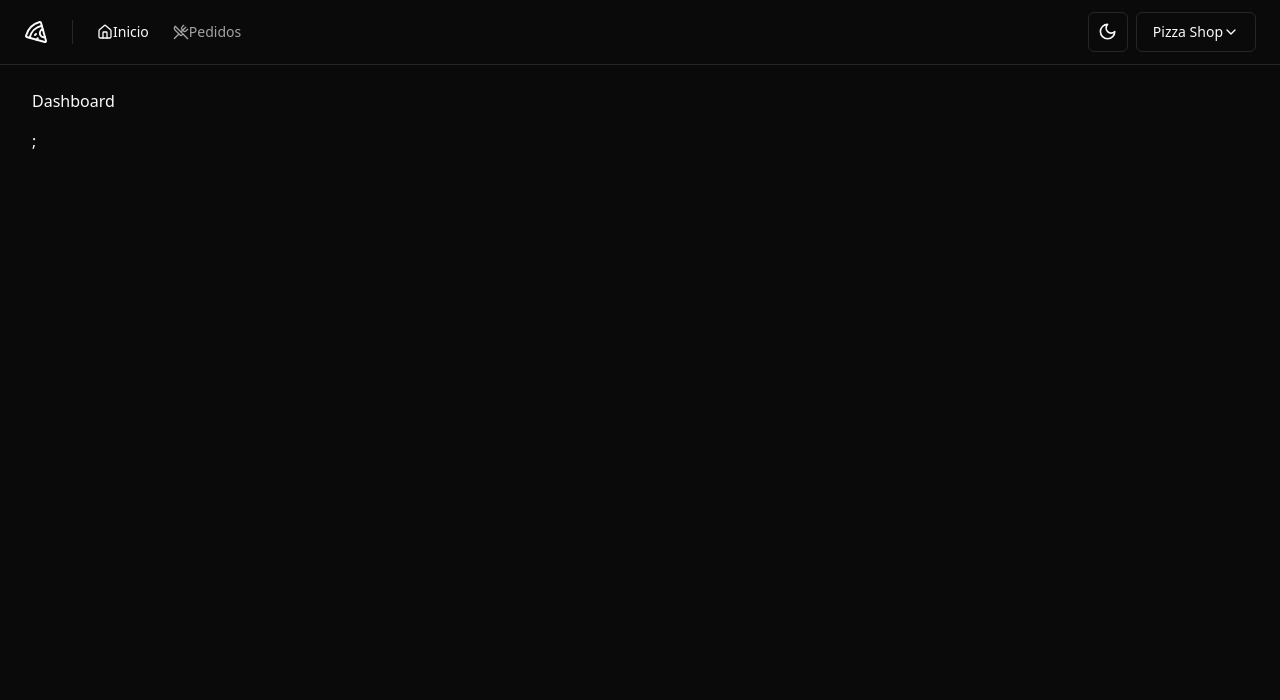
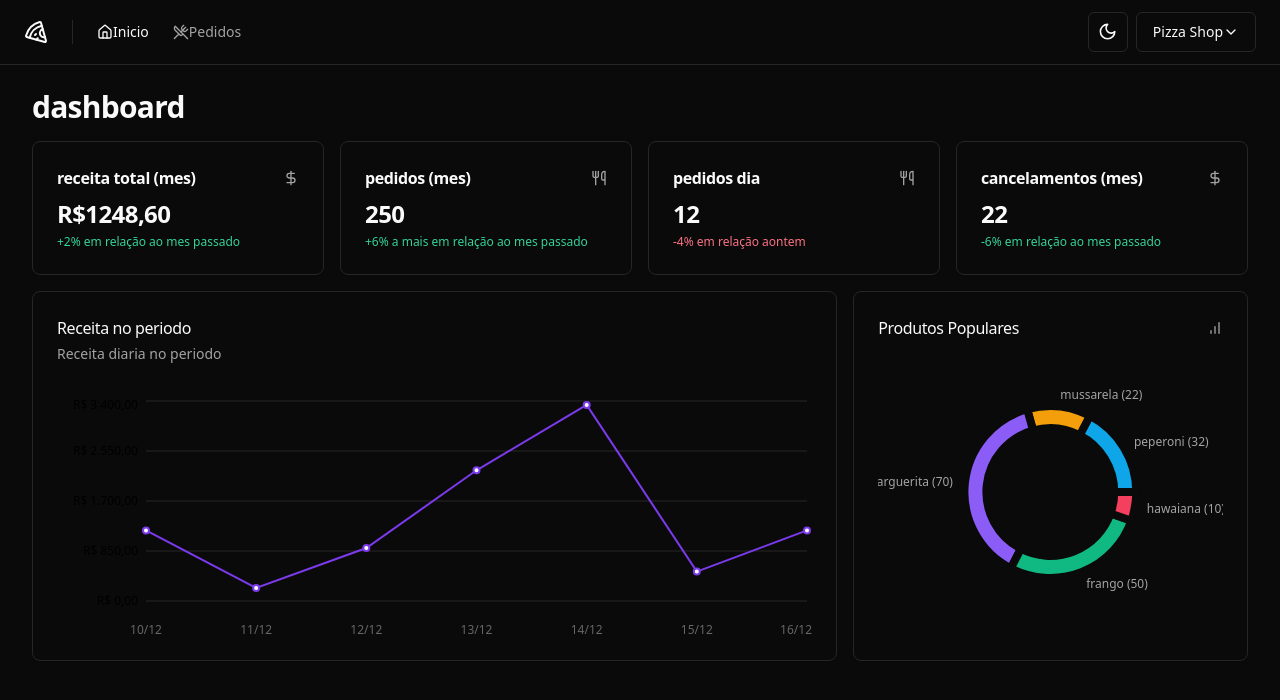
Before and after one commit to PedroGrunwald/Pizza-Shop, a React (Vite) app: page / in a window 1280 px wide. Shown: the top 700 px of the page. Built offline with nearby package versions, Linux system fonts and the light colour scheme.

Commit message:
feat: add graphics popular-products and revenue-charts and components

```diff
--- a/package.json
+++ b/package.json
@@ -27,6 +27,7 @@
     "react-helmet-async": "^2.0.5",
     "react-hook-form": "^7.53.0",
     "react-router-dom": "^6.26.1",
+    "recharts": "^2.12.7",
     "sonner": "^1.5.0",
     "sooner": "^1.1.4",
     "sort-by": "^1.2.0",
--- a/src/pages/app/dashboard.tsx
+++ /dev/null
@@ -1,12 +0,0 @@
-import { Helmet } from "react-helmet-async";
-
-
-
-export function Dashboard(){
-    return(
-        <>
-      <Helmet title="login" />
-      <h1>Dashboard</h1>;
-    </>
-    )
-}
--- /dev/null
+++ b/src/pages/app/dashboard/dashboard.tsx
@@ -0,0 +1,29 @@
+import { Helmet } from "react-helmet-async";
+import { MonthRevenueCard } from "./month-revenual";
+import { MonthOrdersAmountCard } from "./month-orders-amount-card.tsx";
+import { DayOrdersAmountCard } from "./day-orders-amount-card.tsx";
+import { MonthCanceledOrdersAmount } from "./month-canceled-orders-amount";
+import { RevenueChart } from "./revenue-chart.tsx";
+import { PopularProductsChart } from "./popular-products-chart.tsx";
+
+export function Dashboard() {
+  return (
+    <>
+      <Helmet title="login" />
+      <div className="flex flex-col gap-4">
+        <h1 className="text-3xl font-bold tracking-tight">dashboard</h1>
+        <div className="grid grid-cols-4 gap-4">
+          <MonthRevenueCard />
+          <MonthOrdersAmountCard />
+          <DayOrdersAmountCard />
+          <MonthCanceledOrdersAmount />
+        </div>
+
+        <div className="grid grid-cols-9 gap-4">
+          <RevenueChart/>
+          <PopularProductsChart/>
+        </div>
+      </div>
+    </>
+  );
+}
--- /dev/null
+++ b/src/pages/app/dashboard/day-orders-amount-card.tsx
@@ -0,0 +1,27 @@
+import { Card, CardHeader, CardTitle, CardContent } from "@/components/ui/card";
+import { Utensils } from "lucide-react";
+
+
+
+export function DayOrdersAmountCard(){
+   return(
+    <Card>
+    <CardHeader className="flex-row items-center justify-between space-y-0 pb-2">
+      <CardTitle className="text-base font-semibold">
+        pedidos dia
+      </CardTitle>
+      <Utensils className="h-4 w-4 text-muted-foreground" />
+    </CardHeader>
+    <CardContent className="space-y-1">
+      <span className="text-2xl font-bold tracking-tight">
+       12
+      </span>
+      <p className="text-xs text-muted-foreground">
+        <span className="text-rose-500 dark:text-rose-400">
+          -4% em relação aontem
+        </span>
+      </p>
+    </CardContent>
+  </Card>
+   )
+}
--- /dev/null
+++ b/src/pages/app/dashboard/month-canceled-orders-amount.tsx
@@ -0,0 +1,27 @@
+import { Card, CardHeader, CardTitle, CardContent } from "@/components/ui/card";
+import { DollarSign } from "lucide-react";
+
+
+
+export function MonthCanceledOrdersAmount(){
+   return(
+    <Card>
+    <CardHeader className="flex-row items-center justify-between space-y-0 pb-2">
+      <CardTitle className="text-base font-semibold">
+       cancelamentos (mes)
+      </CardTitle>
+      <DollarSign className="h-4 w-4 text-muted-foreground" />
+    </CardHeader>
+    <CardContent className="space-y-1">
+      <span className="text-2xl font-bold tracking-tight">
+      22
+      </span>
+      <p className="text-xs text-muted-foreground">
+        <span className="text-emerald-500 dark:text-emerald-400">
+          -6% em relação ao mes passado
+        </span>
+      </p>
+    </CardContent>
+  </Card>
+   )
+}
--- /dev/null
+++ b/src/pages/app/dashboard/month-orders-amount-card.tsx.tsx
@@ -0,0 +1,27 @@
+import { Card, CardHeader, CardTitle, CardContent } from "@/components/ui/card";
+import {  Utensils } from "lucide-react";
+
+
+
+export function MonthOrdersAmountCard(){
+   return(
+    <Card>
+    <CardHeader className="flex-row items-center justify-between space-y-0 pb-2">
+      <CardTitle className="text-base font-semibold">
+        pedidos (mes)
+      </CardTitle>
+      <Utensils className="h-4 w-4 text-muted-foreground" />
+    </CardHeader>
+    <CardContent className="space-y-1">
+      <span className="text-2xl font-bold tracking-tight">
+      250
+      </span>
+      <p className="text-xs text-muted-foreground">
+        <span className="text-emerald-500 dark:text-emerald-400">
+          +6% a mais em relação ao mes passado
+        </span>
+      </p>
+    </CardContent>
+  </Card>
+   )
+}
--- /dev/null
+++ b/src/pages/app/dashboard/month-revenual.tsx
@@ -0,0 +1,27 @@
+import { Card, CardHeader, CardTitle, CardContent } from "@/components/ui/card";
+import { DollarSign } from "lucide-react";
+
+
+
+export function MonthRevenueCard(){
+   return(
+    <Card>
+    <CardHeader className="flex-row items-center justify-between space-y-0 pb-2">
+      <CardTitle className="text-base font-semibold">
+        receita total (mes)
+      </CardTitle>
+      <DollarSign className="h-4 w-4 text-muted-foreground" />
+    </CardHeader>
+    <CardContent className="space-y-1">
+      <span className="text-2xl font-bold tracking-tight">
+        R$1248,60
+      </span>
+      <p className="text-xs text-muted-foreground">
+        <span className="text-emerald-500 dark:text-emerald-400">
+          +2% em relação ao mes passado
+        </span>
+      </p>
+    </CardContent>
+  </Card>
+   )
+}
--- /dev/null
+++ b/src/pages/app/dashboard/popular-products-chart.tsx
@@ -0,0 +1,106 @@
+import { Card, CardContent, CardHeader, CardTitle } from "@/components/ui/card";
+import { BarChart } from "lucide-react";
+import { ResponsiveContainer, PieChart, Pie, Cell } from "recharts";
+import colors from "tailwindcss/colors";
+
+const data = [
+  {
+    product: "peperoni",
+    amount: 32,
+  },
+  {
+    product: "mussarela",
+    amount: 22,
+  },
+  {
+    product: "marguerita",
+    amount: 70,
+  },
+  {
+    product: "frango",
+    amount: 50,
+  },
+  {
+    product: "hawaiana",
+    amount: 10,
+  },
+];
+
+const COLORS = [
+  colors.sky[500],
+  colors.amber[500],
+  colors.violet[500],
+  colors.emerald[500],
+  colors.rose[500],
+];
+
+export function PopularProductsChart() {
+  return (
+    <Card className="col-span-3">
+      <CardHeader className="pb-8">
+        <div className="flex items-center justify-between">
+          <CardTitle className="text-base font-medium">
+            Produtos Populares
+          </CardTitle>
+          <BarChart className="h-4 w-4 text-muted-foreground" />
+        </div>
+      </CardHeader>
+      <CardContent>
+        <ResponsiveContainer width="100%" height={240}>
+          <PieChart style={{ fontSize: 12 }}>
+            <Pie
+              data={data}
+              dataKey="amount"
+              nameKey="product"
+              cx="50%"
+              cy="50%"
+              outerRadius={86}
+              innerRadius={64}
+              strokeWidth={8}
+              labelLine={false}
+              label={({
+                cx,
+                cy,
+                midAngle,
+                innerRadius,
+                outerRadius,
+                value,
+                index,
+              }) => {
+                const RADIAN = Math.PI / 180;
+                const radius = 12 + innerRadius + (outerRadius - innerRadius);
+                const x = cx + radius * Math.cos(-midAngle * RADIAN);
+                const y = cy + radius * Math.sin(-midAngle * RADIAN);
+
+                return (
+                  <text
+                    x={x}
+                    y={y}
+                    className="fill-muted-foreground text-xs"
+                    textAnchor={x > cx ? "start" : "end"}
+                    dominantBaseline="central"
+                  >
+                    {data[index].product.length > 12
+                      ? data[index].product.substring(0, 12).concat("...")
+                      : data[index].product}{" "}
+                    ({value})
+                  </text>
+                );
+              }}
+            >
+              {data.map((_, index) => {
+                return (
+                  <Cell
+                    key={`cell-${index}`}
+                    fill={COLORS[index]}
+                    className="stroke-background hover:opacity-80"
+                  />
+                );
+              })}
+            </Pie>
+          </PieChart>
+        </ResponsiveContainer>
+      </CardContent>
+    </Card>
+  );
+}
--- /dev/null
+++ b/src/pages/app/dashboard/revenue-chart.tsx
@@ -0,0 +1,89 @@
+import {
+  Card,
+  CardContent,
+  CardDescription,
+  CardHeader,
+  CardTitle,
+} from "@/components/ui/card";
+import {
+  ResponsiveContainer,
+  LineChart,
+  Line,
+  XAxis,
+  YAxis,
+  CartesianGrid,
+  Tooltip,
+} from "recharts";
+import colors from "tailwindcss/colors";
+
+const data = [
+  {
+    date: "10/12",
+    revenue: 1200,
+  },
+  {
+    date: "11/12",
+    revenue: 222,
+  },
+  {
+    date: "12/12",
+    revenue: 900,
+  },
+  {
+    date: "13/12",
+    revenue: 2222,
+  },
+  {
+    date: "14/12",
+    revenue: 3333,
+  },
+  {
+    date: "15/12",
+    revenue: 500,
+  },
+  {
+    date: "16/12",
+    revenue: 1200,
+  },
+];
+
+export function RevenueChart() {
+  return (
+    <Card className="col-span-6">
+      <CardHeader className="flex-row items-center justify-between pb-8">
+        <div className="space-y-1">
+          <CardTitle className="text-base font-medium">
+            Receita no periodo
+          </CardTitle>
+          <CardDescription>Receita diaria no periodo</CardDescription>
+        </div>
+      </CardHeader>
+      <CardContent>
+        <ResponsiveContainer width="100%" height={240}>
+          <LineChart data={data} style={{ fontSize: 12 }}>
+            <XAxis dataKey="date" tickLine={false} axisLine={false} dy={16} />
+            <YAxis
+              stroke="888"
+              axisLine={false}
+              tickLine={false}
+              width={84}
+              tickFormatter={(value: number) =>
+                value.toLocaleString("pt-BR", {
+                  style: "currency",
+                  currency: "BRL",
+                })
+              }
+            />
+            <CartesianGrid vertical={false} className="stroke-muted" />
+            <Line
+              type="linear"
+              strokeWidth={2}
+              dataKey="revenue"
+              stroke={colors.violet["600"]}
+            />
+          </LineChart>
+        </ResponsiveContainer>
+      </CardContent>
+    </Card>
+  );
+}
--- a/src/routes.tsx
+++ b/src/routes.tsx
@@ -1,5 +1,5 @@
 import { createBrowserRouter } from "react-router-dom";
-import { Dashboard } from "./pages/app/dashboard";
+import { Dashboard } from "./pages/app/dashboard/dashboard";
 import { SignIn } from "./pages/auth/sign-in";
 import { AppLayout } from "./pages/_layouts/app";
 import { AuthLayout } from "./pages/_layouts/auth";
```
Also changed, not shown: 1 other file (tests, documents, lock files or other folders).
